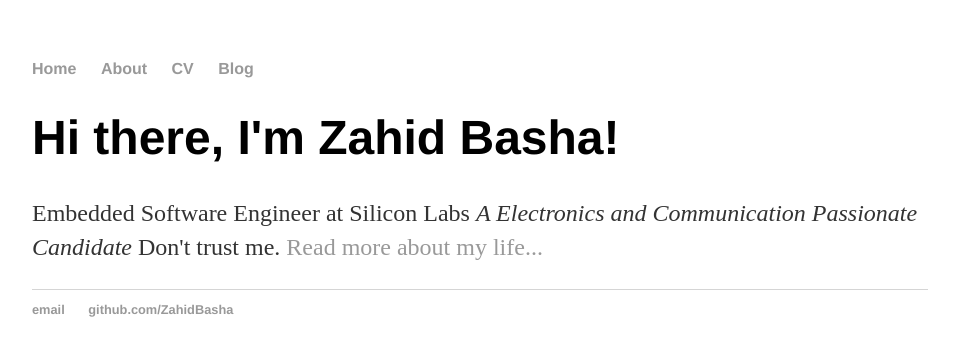
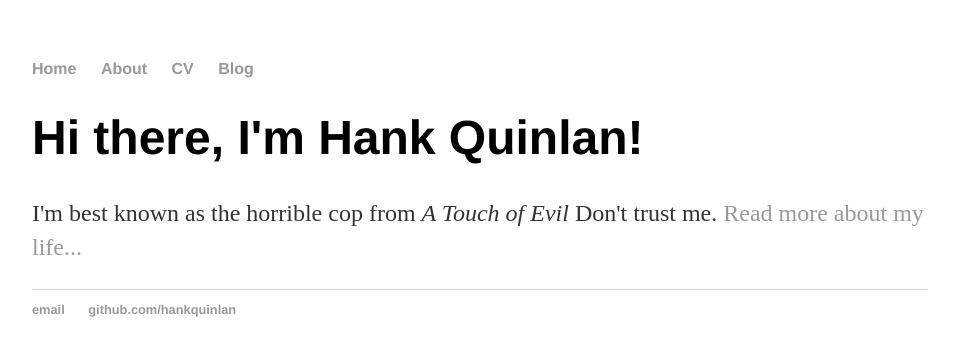
Before and after one commit to ZahidBasha/ZahidBasha.github.io, a Jekyll site: the page built from index.html, in a window 1280 px wide. Shown: the top 356 px of the page, without its empty margins (160-1115 px from the left). Built offline with Jekyll 4.4.1, drawn with Linux system fonts in a browser that asks for light colours.

Commit message:
Update index.html
Replaced the entire content of index.html with the new code, now this code re-directs index.html to use default layout

```diff
--- a/index.html
+++ b/index.html
@@ -1,30 +1,8 @@
-<!DOCTYPE html>
-<html>
-	<head>
-		<title>S K Zahid Basha</title>
-		<!-- link to main stylesheet -->
-		<link rel="stylesheet" type="text/css" href="/css/main.css">
-	</head>
-	<body>
-		<nav>
-    		<ul>
-        		<li><a href="/">Home</a></li>
-	        	<li><a href="/about">About</a></li>
-        		<li><a href="/cv">CV</a></li>
-        		<li><a href="/blog">Blog</a></li>
-    		</ul>
-		</nav>
-		<div class="container">
-    		<div class="blurb">
-        		<h1>Hi there, I'm Zahid Basha!</h1>
-				<p>Embedded Software Engineer at Silicon Labs <em>A Electronics and Communication Passionate Candidate</em> Don't trust me. <a href="/about">Read more about my life...</a></p>
-    		</div><!-- /.blurb -->
-		</div><!-- /.container -->
-		<footer>
-    		<ul>
-        		<li><a href="mailto:skzahidbasha@gmail.com">email</a></li>
-        		<li><a href="https://github.com/ZahidBasha">github.com/ZahidBasha</a></li>
-			</ul>
-		</footer>
-	</body>
-</html>
+---
+layout: default
+title: Hank Quinlan, Horrible Cop
+---
+<div class="blurb">
+	<h1>Hi there, I'm Hank Quinlan!</h1>
+	<p>I'm best known as the horrible cop from <em>A Touch of Evil</em> Don't trust me. <a href="/about">Read more about my life...</a></p>
+</div><!-- /.blurb -->
```
